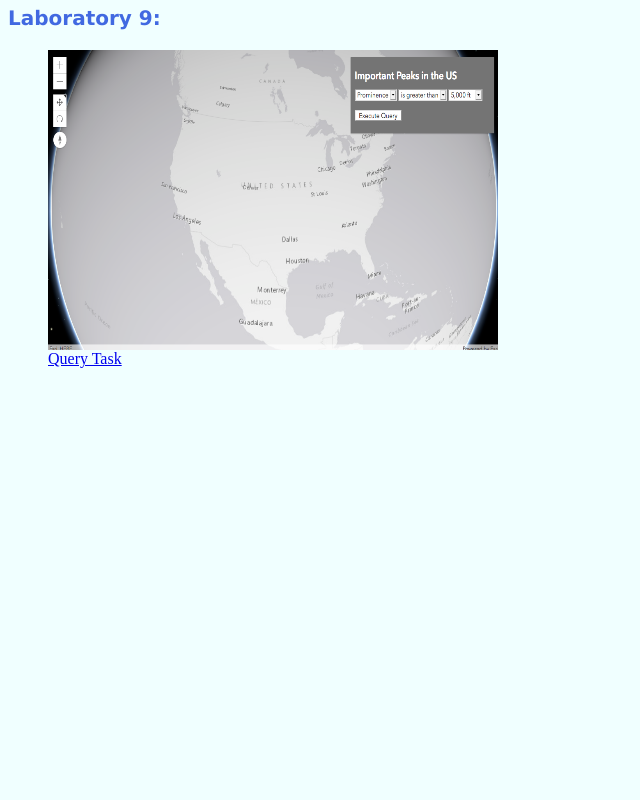
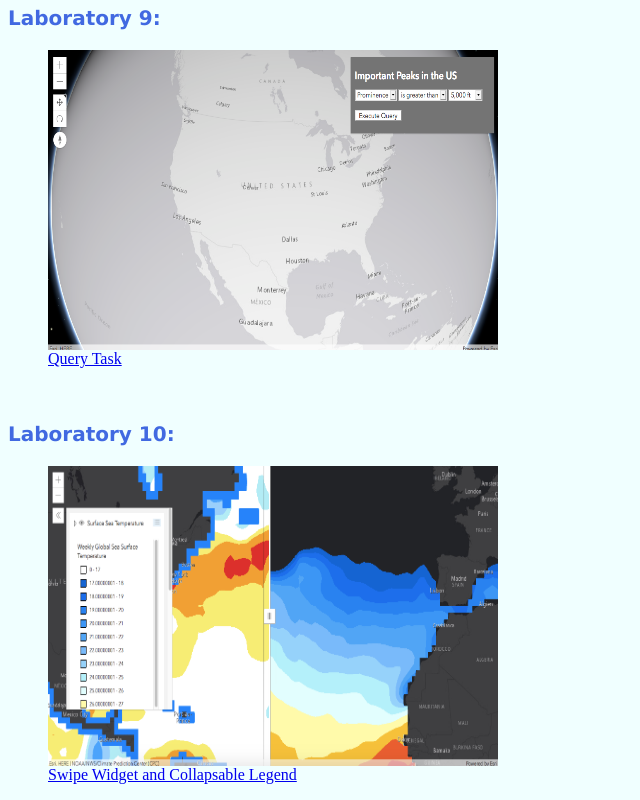
Before and after one commit to ml332819/Labs, a plain HTML site: page docs/index.html in a window 1280 px wide. Shown: the part 2796-3596 px from the top of the page, without its empty margins (0-640 px from the left). Before the commit the page ends 3180 px from the top, so only its background shows below. Drawn offline with Linux system fonts and the light colour scheme.

Commit message:
Update index.html

```diff
--- a/docs/index.html
+++ b/docs/index.html
@@ -90,6 +90,15 @@
             <figcaption> Query Task </figcaption></a>
         </figure>
 
+                <br/>
+
+        <h3>Laboratory 10:</h3>
+
+        <figure>
+            <a href="Lesson10Swipewidget_ManuelLopez.html"><img src ="images/L10_Map1.png" width="450" height="300">
+            <figcaption> Swipe Widget and Collapsable Legend </figcaption></a>
+        </figure>
+
     </body>
 
 
```
